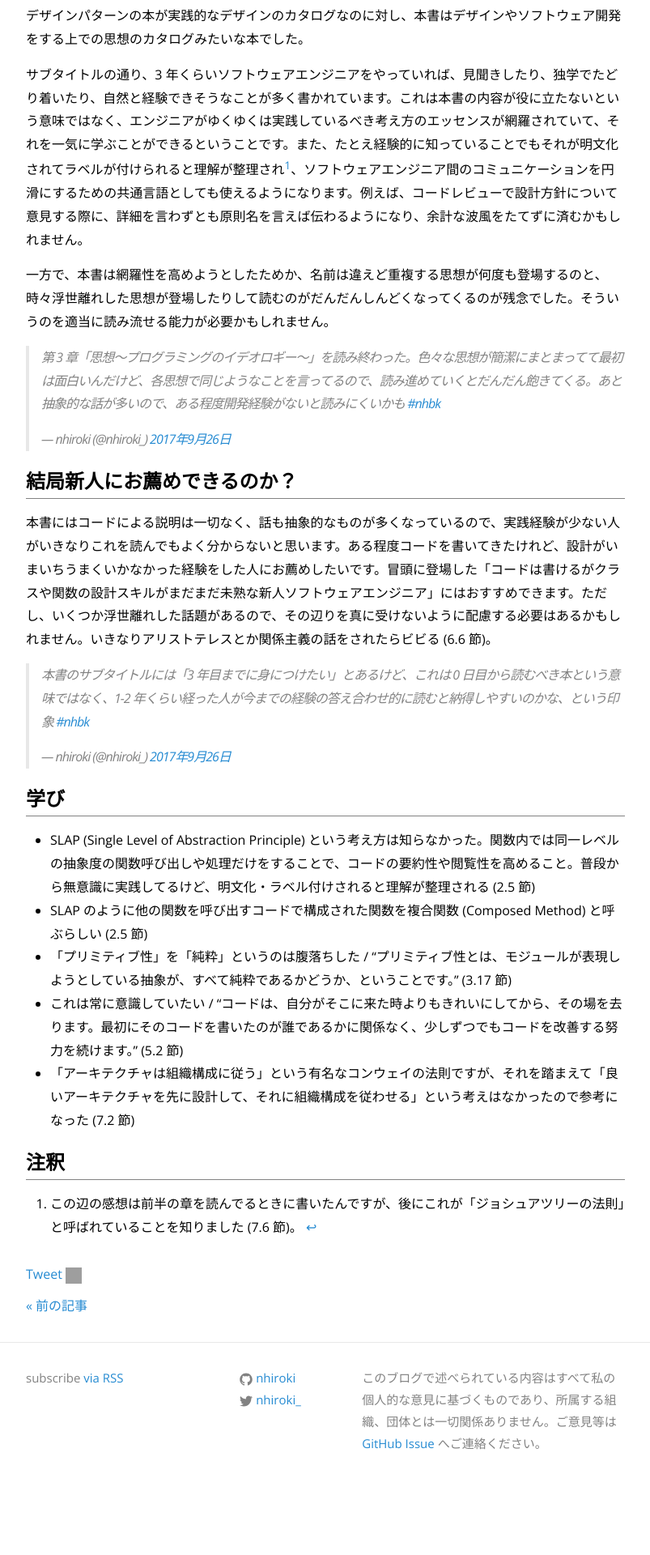
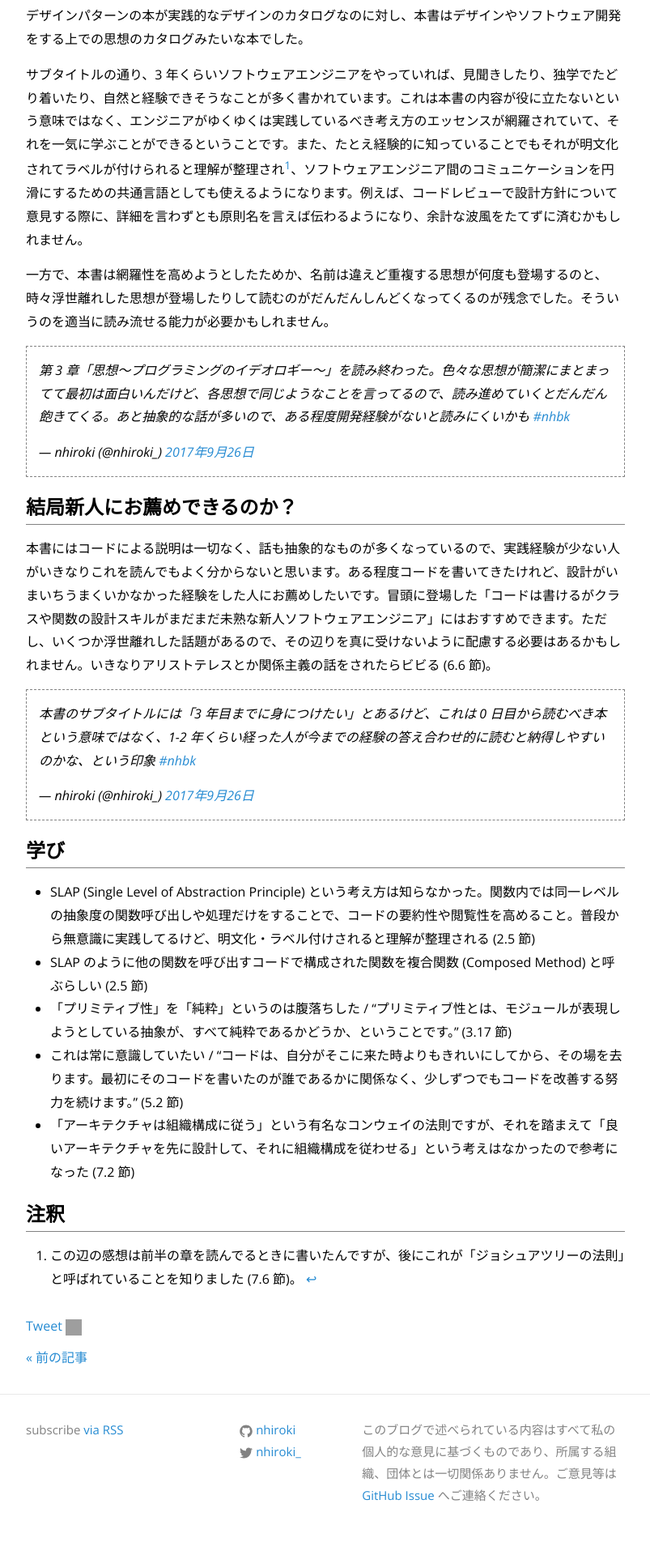
Before and after one commit to nhiroki/nhiroki.github.io, a Jekyll site: the page built from _posts/2017-10-04-book-principles-of-programming.md, in a window 1280 px wide. Shown: the part 1281-3201 px from the top of the page at 81% size, without its empty margins (238-1041 px from the left). Built offline with Jekyll 4.4.1, drawn with Linux system fonts in a browser that asks for light colours; comment, search, counter and statistics services are not loaded; before the commit the page ends 3137 px from its top, so only the background shows below that; grey boxes are pictures that could not be loaded.

Commit message:
Tweak styles of <blockquote>

```diff
--- a/_sass/_base.scss
+++ b/_sass/_base.scss
@@ -117,11 +117,10 @@
  * Blockquotes
  */
 blockquote {
-    color: $grey-color;
-    border-left: 4px solid $grey-color-light;
-    padding-left: $spacing-unit / 2;
+    color: $text-color;
+    border: 1px dashed $grey-color;
+    padding: $spacing-unit / 2;
     font-size: $base-font-size;
-    letter-spacing: -1px;
     font-style: italic;
 
     > :last-child {
```
